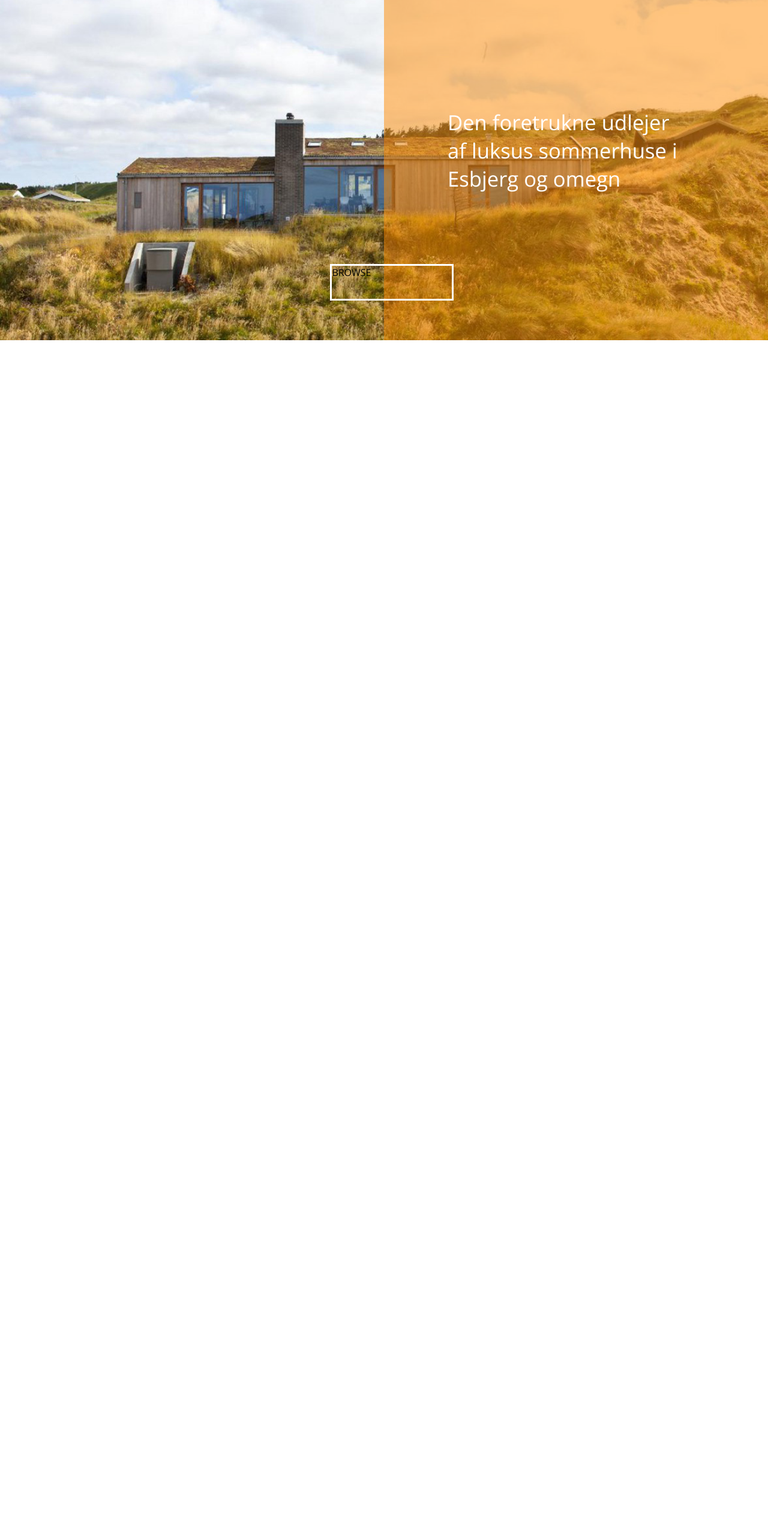
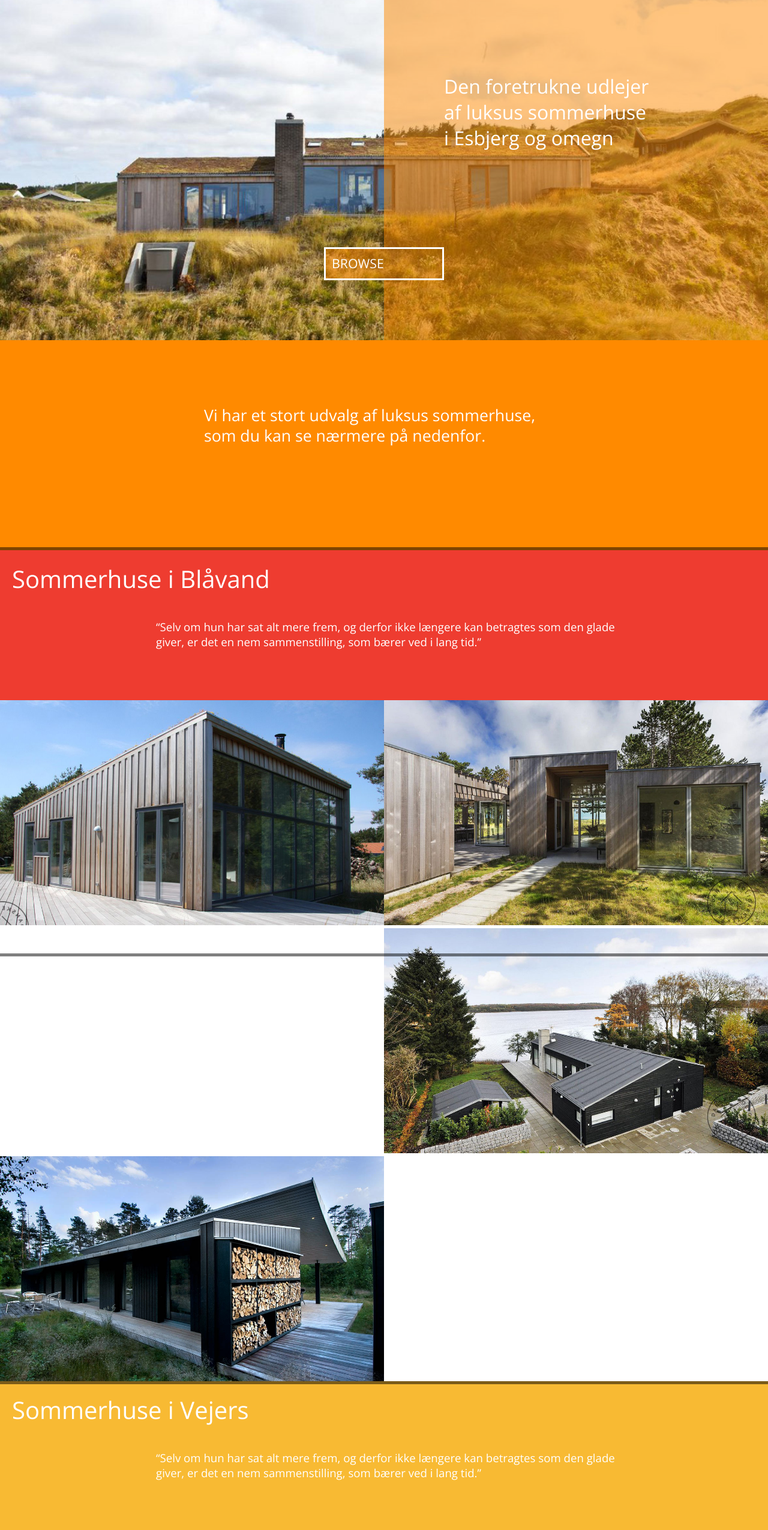
Before and after one commit to RasmusAndreas/sommerhus, a plain HTML site: page index.html in a window 1280 px wide. Shown: the part 120-2670 px from the top of the page at 60% size. Before the commit the page ends 1465 px from the top, so only its background shows below. Drawn offline with nearby package versions, Linux system fonts and the light colour scheme.

Commit message:
no message

```diff
--- a/css/style.css
+++ b/css/style.css
@@ -3,19 +3,19 @@
 * {
     margin: 0;
     padding: 0;
-    overflow: hidden;
+    box-sizing: border-box;
     font-family: "Open Sans";
 }
 
 /*Header*/
 
 header {
-
+    position: relative;
+    overflow: hidden;
 }
 
     header img {
         width: 100%;
-        height: auto;
         z-index: 1;
     }
 
@@ -31,6 +31,10 @@ header {
         font-size: 24pt;
         line-height: 30px;
         color: #ff8a00;
+    }
+
+    #logo p:first-child {
+        letter-spacing: 3px;
     }
 
     #logo img {
@@ -62,28 +66,199 @@ header {
 }
 
 #headertext {
-    width: 384px;
+    width: 700px;
     height: 140px;
-    position: absolute;
-    top: 300px;
-    right: 150px;
+    position: relative;
+    z-index: 6;
+    margin: 0 auto;
+    bottom: 450px;
+    left: 450px;
 }
 
     #headertext p {
-        font-size: 26pt;
+        font-size: 24pt;
         color: #ffffff;
         font-weight: 400;
     }
 
 #button-back {
-
+    height: 54px;
+    width: 100px;
+    background-color: rgba(255, 138, 0, 0.5);
+    position: relative;
+    margin: 0 auto;
+    z-index: 4;
+    bottom: 354px;
+    right: 50px;
 }
 
 #button {
     height: 55px;
     width: 200px;
     border: solid #ffffff;
-    position: absolute;
-    top: 70%;
-    left: 43%;
+    position: relative;
+    margin: 0 auto;
+    z-index: 5;
+    bottom: 300px
 }
+
+    #button p {
+        position: relative;
+        margin: 9px 0 0 10px;
+        z-index: 10;
+        font-size: 16pt;
+        color: #ffffff;
+    }
+
+/*Header End*/
+
+/*Banner*/
+
+#banner {
+    width: 100%;
+    height: 350px;
+    background-color: #ff8a00;
+    z-index: 3;
+    position: relative;
+    bottom: 778px;
+}
+
+#banner_text {
+    margin: 0 auto;
+    width: 600px;
+}
+
+#banner_text p {
+    padding-top: 108px;
+    color: #ffffff;
+    font-size: 20pt;
+    font-weight: 100;
+    line-height: 34px;
+}
+
+/*Banner End*/
+
+/*Line*/
+
+#line {
+    width: 100%;
+    height: 5px;
+    background-color: rgba(0,0,0, 0.5);
+    position: relative;
+    bottom: 783px;
+    z-index: 11;
+}
+
+#line1 {
+    width: 100%;
+    height: 5px;
+    background-color: rgba(0,0,0, 0.5);
+    position: relative;
+    bottom: 361px;
+    z-index: 12;
+}
+
+#line2 {
+    width: 100%;
+    height: 5px;
+    background-color: rgba(0,0,0, 0.5);
+    position: relative;
+    bottom: 788px;
+    z-index: 14;
+}
+
+#line3 {
+    width: 100%;
+    height: 5px;
+    background-color: rgba(0,0,0, 0.5);
+    position: relative;
+    bottom: 371px;
+    z-index: 15;
+}
+
+/*Line End*/
+
+/*Clear*/
+
+#clear {
+    clear: both;
+}
+
+/*Clear End*/
+
+/*sommerhuse*/
+
+#sommerhuse {
+
+}
+
+#sommerhuse_header {
+    width: 100%;
+    height: 250px;
+    background-color: #ee3c30;
+    position: relative;
+    bottom: 783px;
+}
+
+#sommerhuse_header1 {
+    width: 100%;
+    height: 250px;
+    background-color: #f8ba33;
+    position: relative;
+    bottom: 793px;
+}
+
+#s_headline {
+
+}
+
+    #s_headline p {
+        color: #ffffff;
+        font-size: 30pt;
+        padding: 20px 0 0 20px;
+    }
+
+#citat {
+    width: 800px;
+    margin: 0 auto;
+}
+
+    #citat p {
+        color: #ffffff;
+        font-size: 14pt;
+        padding: 40px 0 0 20px;
+    }
+
+.huse {
+    width: 50%;
+    position: relative;
+    bottom: 783px;
+    float: left;
+}
+
+    .huse img {
+        width: 100%;
+    }
+
+.huse1 {
+    width: 50%;
+    position: relative;
+    bottom: 793px;
+    float: left;
+}
+
+.huse1 img {
+    width: 100%;
+}
+
+
+   /* #overlay {
+        width: 50%;
+        height: 422px;
+        background-color: rgba(255, 138, 0, 0.5);
+        position: relative;
+        z-index: 13;
+        bottom: 427px;
+    }  */
+
+/*sommerhuse End*/
--- a/index.html
+++ b/index.html
@@ -23,18 +23,94 @@
             <img src="img/menu.png">
         </div>
             <div id="headertext">
-                <p>Den foretrukne udlejer
-                    af luksus sommerhuse
-                    i Esbjerg og omegn</p>
+                <p>Den foretrukne udlejer af luksus sommerhuse i Esbjerg og omegn</p>
+            </div>
+            <div id="button">
+                <p>BROWSE</p>
+            </div>
+            <div id="button-back">
+
             </div>
 
+        </header>
 
-        </header>
-        <div id="button">
-        <p>BROWSE</p>
-    </div>
-        <div id="button-back">
+        <div id="banner">
+            <div id="banner_text">
+                <p>Vi har et stort udvalg af luksus sommerhuse, som du kan se nærmere på nedenfor.</p>
+            </div>
+        </div>
+        <div id="line"></div>
+        <div id="sommershuse">
+            <div id="sommerhuse_header">
+                <div id="s_headline">
+                    <p>Sommerhuse i Blåvand</p>
+                </div>
+                <div id="citat">
+                    <p>“Selv om hun har sat alt mere frem, og derfor ikke længere kan betragtes som den glade giver, er det en nem sammenstilling, som bærer ved i lang tid.”</p>
+                </div>
+            </div>
+            <div class="huse">
+                <img src="img/blåvand_hus1.jpg">
+                <div id="overlay">
 
+                </div>
+            </div>
+            <div class="huse">
+                <img src="img/blåvand_hus2.jpg">
+                <div id="overlay">
+
+                </div>
+            </div>
+            <div id="line1"></div>
+            <div class="huse">
+                <img src="img/blåvand_hus3.jpg">
+                <div id="overlay">
+
+                </div>
+            </div>
+            <div class="huse">
+                <img src="img/blåvand_hus4.jpg">
+                <div id="overlay">
+
+                </div>
+            </div>
+        </div>
+        <div id="clear"></div>
+        <div id="line2"></div>
+        <div id="sommershuse">
+            <div id="sommerhuse_header1">
+                <div id="s_headline">
+                    <p>Sommerhuse i Vejers</p>
+                </div>
+                <div id="citat">
+                    <p>“Selv om hun har sat alt mere frem, og derfor ikke længere kan betragtes som den glade giver, er det en nem sammenstilling, som bærer ved i lang tid.”</p>
+                </div>
+            </div>
+            <div class="huse1">
+                <img src="img/vejers_hus1.jpg">
+                <div id="overlay">
+
+                </div>
+            </div>
+            <div class="huse1">
+                <img src="img/vejers_hus2.jpg">
+                <div id="overlay">
+
+                </div>
+            </div>
+            <div id="line3"></div>
+            <div class="huse1">
+                <img src="img/vejers_hus3.jpg">
+                <div id="overlay">
+
+                </div>
+            </div>
+            <div class="huse1">
+                <img src="img/vejers_hus4.jpg">
+                <div id="overlay">
+
+                </div>
+            </div>
         </div>
     </div>
 </body>
```
